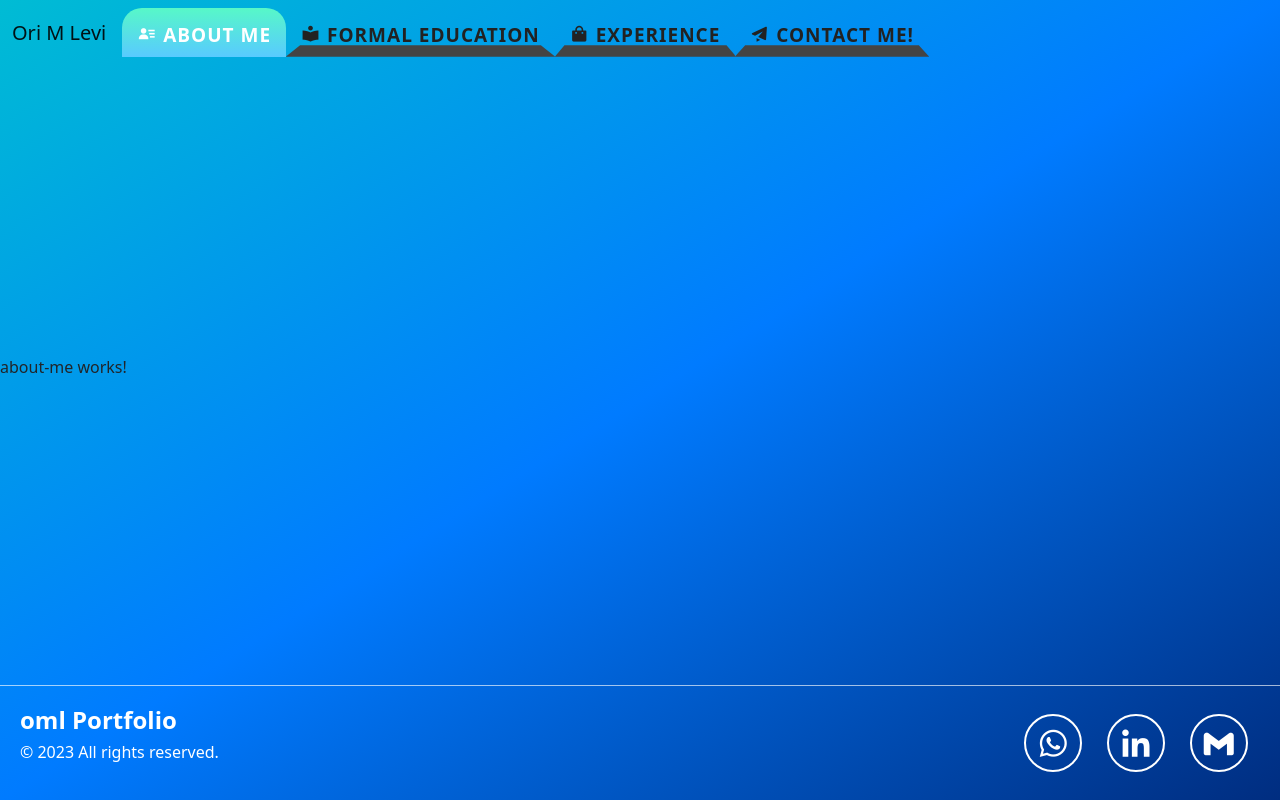
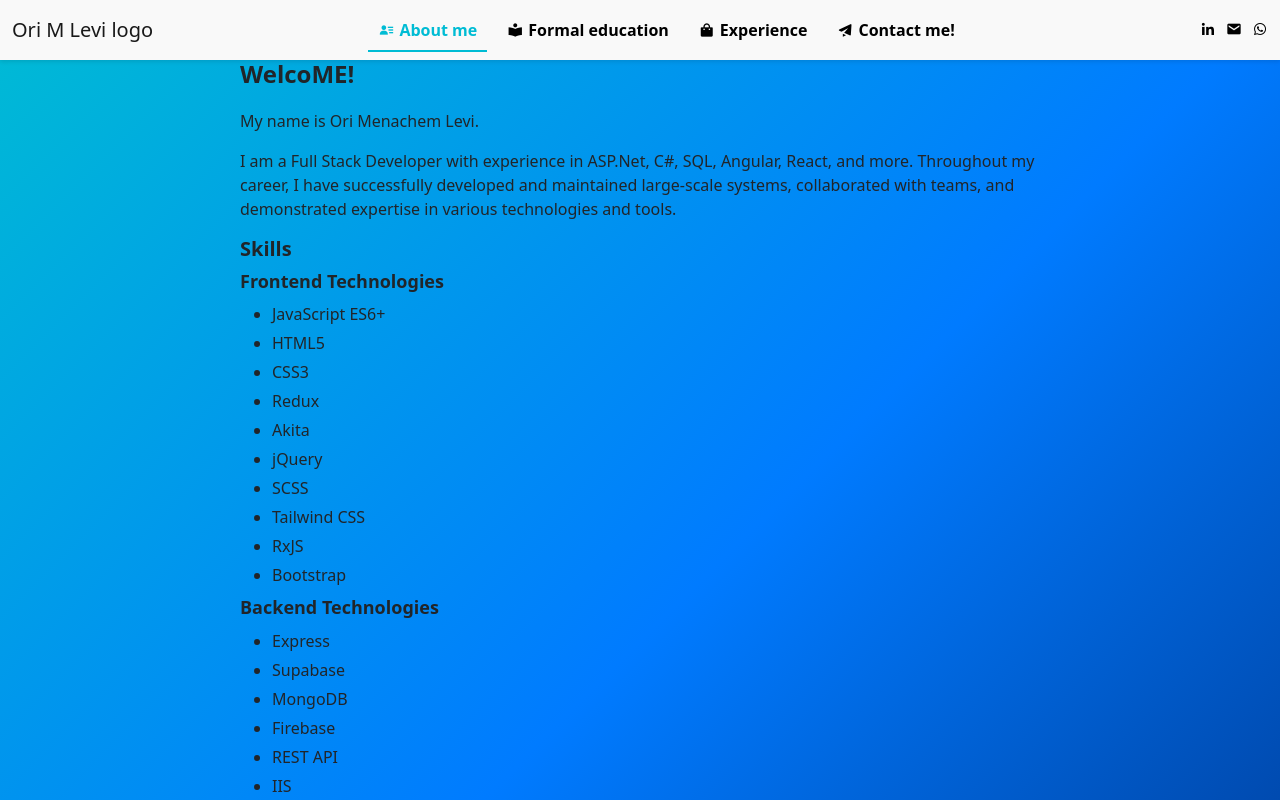
Before and after one commit to oriML/portfoliogular, an Angular app: page /about-me in a window 1280 px wide. Shown: the top 800 px of the page. Built offline with nearby package versions, Linux system fonts and the light colour scheme.

Commit message:
startup pages content for view
setup navbar styling with effects

```diff
--- a/src/app/app.component.scss
+++ b/src/app/app.component.scss
@@ -2,7 +2,7 @@
     display: flex;
     flex-direction: column;
     width: 100vw;
-    height: 100vh;
+    height: 100%;
     background: linear-gradient(to bottom right, #00bcd4, #007bff, #002d80);
 
     // background: url('./utils/bg-img.jpg');
--- a/src/app/layout/header/header.component.html
+++ b/src/app/layout/header/header.component.html
@@ -1,14 +1,24 @@
-<nav class="navbar navbar-expand-lg navbar-light bg-transparent">
+<nav class="navbar navbar-expand-lg navbar-light">
     <div class="container-fluid">
-        <a class="navbar-brand" [routerLink]="">Ori M Levi</a>
+        <a class="navbar-brand" [routerLink]="">Ori M Levi logo</a>
         <div class="collapse navbar-collapse tab" id="navbarNavAltMarkup">
             <div class="navbar-nav nav nav-tabs">
-                <a *ngFor="let link of menuLinks" class="nav-link" [routerLinkActive]="'active'"
-                    [routerLink]="link.route">
+                <a *ngFor="let link of menuLinks" [routerLinkActive]="'active'" [routerLink]="link.route">
                     <i [ngClass]="link.icon"></i>
                     {{link.label}}
                 </a>
             </div>
         </div>
+        <div class="social-icons">
+            <a href="https://www.linkedin.com/" target="_blank" rel="noopener" class="linkedin-icon">
+                <i class='bx bxl-linkedin'></i>
+            </a>
+            <a href="mailto:example@gmail.com" class="gmail-icon">
+                <i class='bx bxs-envelope'></i>
+            </a>
+            <a href="https://wa.me/phone_number" target="_blank" rel="noopener" class="whatsapp-icon">
+                <i class='bx bxl-whatsapp'></i>
+            </a>
+        </div>
     </div>
 </nav>
--- a/src/app/layout/header/header.component.scss
+++ b/src/app/layout/header/header.component.scss
@@ -1,106 +1,112 @@
-a:hover,
-a:focus {
-    text-decoration: none;
-    outline: none;
-}
+$soft-white: #f9f9f9;
+$shadow-color: rgba(0, 0, 0, 0.1);
+$link-active-color: #00bcd4;
+$link-active-border-width: 2px;
+$link-hover-transition-duration: 1.5s;
+$link-active-transition-duration: 0.5s;
+$link-inactive-transition-duration: 1.2s;
 
-.tab {
-    .nav-tabs {
-        background-color: transparent;
+.navbar {
+    background-color: $soft-white;
+    box-shadow: 0 2px 4px $shadow-color;
+
+    &-brand {
+        margin-right: auto;
+    }
+
+    &-nav {
+        justify-content: center;
+        margin: auto;
         border: none;
 
-        a {
-            color: #222;
-            background: transparent;
-            font-size: 19px;
-            font-weight: 800;
-            letter-spacing: 1px;
-            text-align: center;
-            text-transform: uppercase;
-            padding: 13px 15px 7px;
-            margin: 0 0 1px 0;
+        & a {
+            display: flex;
+            align-items: center;
+            justify-content: center;
+            margin-right: 10px;
+            color: #000;
+            font-weight: 600;
+            text-decoration: none;
+            outline: none;
+            position: relative;
+            padding: 10px;
             border: none;
-            border-radius: 0;
-            overflow: hidden;
-            position: relative;
-            z-index: 1;
-            transition: all 0.3s ease 0s;
+            background-color: transparent;
+            cursor: pointer;
+            transition: color $link-inactive-transition-duration, background-color $link-hover-transition-duration; // Added background-color transition
 
-            &:last-child {
-                a {
-                    margin-right: 0;
-                }
+            & i {
+                margin-right: 5px;
             }
 
-            &:hover,
-            &.active {
-                color: #222;
-                background: transparent;
-                border: none;
+            &:hover:before,
+            &:hover:after,
+            &.active:before,
+            &.active:after {
+                width: 100%;
+            }
+
+            &:hover:before,
+            &.active:before {
+                left: 0;
+                transform-origin: left;
+            }
+
+            &:hover:after,
+            &.active:after {
+                left: 0;
+                transform-origin: left;
+            }
+
+            &:before,
+            &:after {
+                content: '';
+                position: absolute;
+                bottom: 0;
+                left: 0;
+                width: 0;
+                height: $link-active-border-width;
+                background-color: $link-active-color;
+                transform: scaleX(0);
+                transition: transform $link-active-transition-duration;
+            }
+
+            &:before {
+                transition-delay: $link-active-transition-duration;
+            }
+
+            &:after {
+                transition-delay: 0s;
+            }
+
+            &:hover {
+                color: $link-active-color;
+                transition: color .5s, background-color .5s;
             }
 
             &.active {
-                color: #fff;
-            }
+                position: relative;
+                overflow: hidden;
+                color: $link-active-color;
+                transition: color $link-inactive-transition-duration, background-color $link-hover-transition-duration;
 
-            &:before {
-                content: "";
-                background: #444;
-                height: 100%;
-                width: 100%;
-                transform: perspective(400px) rotateX(75deg);
-                transform-origin: bottom center;
-                position: absolute;
-                top: 0;
-                left: 0;
-                z-index: -1;
-                transition: all 0.5s ease 0s;
-            }
-
-            &.active:before,
-            &:hover:before {
-                background: linear-gradient(#57f8c8, #58caff);
-                border-radius: 20px 20px 0 0;
-                transform: perspective(500px) rotateX(0);
+                &:before,
+                &:after {
+                    transform: scaleX(1);
+                }
             }
         }
     }
 
-    .tab-content {
-        color: #fff;
-        background: #333;
-        font-size: 16px;
-        letter-spacing: 1px;
-        line-height: 23px;
-        padding: 20px;
-        border-radius: 0 0 20px 20px;
-        box-shadow: 0 0 20px -5px rgba(0, 0, 0, 0.5);
+    .social-icons {
+        display: flex;
+        align-items: center;
 
-        h3 {
-            color: #fff;
-            // font-size: 24px;
-            // font-weight: 700;
-            text-transform: uppercase;
-            letter-spacing: 1px;
-            margin: 0 0 7px 0;
-        }
-    }
-
-    @media only screen and (max-width: 479px) {
-        .nav-tabs {
-            background-color: #333;
-            border-radius: 21px 21px 0 0;
-
-            a {
-                width: 100%;
-                color: #fff;
-            }
-        }
-
-        .tab-content {
-            h3 {
-                font-size: 18px;
-            }
+        & .linkedin-icon,
+        & .gmail-icon,
+        & .whatsapp-icon {
+            margin-left: 10px;
+            color: #000;
         }
     }
 }
--- a/src/app/pages/about-me/about-me.component.html
+++ b/src/app/pages/about-me/about-me.component.html
@@ -1 +1,57 @@
-<p>about-me works!</p>
+<div class="about-me-container">
+    <h2>WelcoME!</h2>
+    <p>
+        My name is Ori Menachem Levi.
+    </p>
+    <p>
+        I am a Full Stack Developer with experience in ASP.Net, C#, SQL, Angular, React, and more. Throughout my career,
+        I have successfully developed and maintained large-scale systems, collaborated with teams, and demonstrated
+        expertise in various technologies and tools.
+    </p>
+
+    <h3>Skills</h3>
+
+    <div class="skills-list">
+        <h4>Frontend Technologies</h4>
+        <ul>
+            <li>JavaScript ES6+</li>
+            <li>HTML5</li>
+            <li>CSS3</li>
+            <li>Redux</li>
+            <li>Akita</li>
+            <li>jQuery</li>
+            <li>SCSS</li>
+            <li>Tailwind CSS</li>
+            <li>RxJS</li>
+            <li>Bootstrap</li>
+        </ul>
+
+        <h4>Backend Technologies</h4>
+        <ul>
+            <li>Express</li>
+            <li>Supabase</li>
+            <li>MongoDB</li>
+            <li>Firebase</li>
+            <li>REST API</li>
+            <li>IIS</li>
+        </ul>
+
+        <h4>Databases</h4>
+        <ul>
+            <li>SQL Server</li>
+            <li>PostgreSQL</li>
+        </ul>
+
+        <h4>Tools</h4>
+        <ul>
+            <li>Postman</li>
+            <li>Git</li>
+            <li>GitLab</li>
+            <li>Bitbucket</li>
+            <li>Figma</li>
+            <li>ClickUp</li>
+            <li>Jira</li>
+            <li>Chrome DevTools</li>
+        </ul>
+    </div>
+</div>
--- a/src/app/pages/about-me/about-me.component.scss
+++ b/src/app/pages/about-me/about-me.component.scss
@@ -0,0 +1,33 @@
+.about-me-container {
+    max-width: 800px;
+    margin: 0 auto;
+
+    h2 {
+        font-size: 24px;
+        font-weight: bold;
+        margin-bottom: 20px;
+    }
+
+    h3 {
+        font-size: 20px;
+        font-weight: bold;
+        margin-bottom: 10px;
+    }
+
+    .skills-list {
+        h4 {
+            font-size: 18px;
+            font-weight: bold;
+            margin-bottom: 10px;
+        }
+
+        ul {
+            margin-bottom: 10px;
+        }
+
+        li {
+            font-size: 16px;
+            margin-bottom: 5px;
+        }
+    }
+}
--- a/src/app/pages/experience/experience.component.html
+++ b/src/app/pages/experience/experience.component.html
@@ -1 +1,22 @@
-<p>experience works!</p>
+<h3>Experience</h3>
+
+<div class="experience-item">
+    <h4>Full Stack Developer at Emalogic software</h4>
+    <p>
+        As a Full Stack Developer at Emalogic software, I have been involved in developing and maintaining
+        large-scale systems with 2000+ customers. I successfully reduced API load time by 50% and expanded and
+        enhanced API services. My responsibilities also included implementing backend N-tier architecture and design
+        patterns, collaborating with teams using Git, Figma, and Jira, and designing SQL tables based on
+        requirements.
+    </p>
+</div>
+
+<div class="experience-item">
+    <h4>Full Stack Developer (Freelance)</h4>
+    <p>
+        During my freelance work as a Full Stack Developer, I specialized in React, GraphQL, and Node.js. I
+        developed complex UI logic features, managed the entire development process from design to production, and
+        efficiently resolved bugs and issues. I also assessed the technical feasibility of UX and UI designs and
+        continuously maintained and improved existing features.
+    </p>
+</div>
--- a/src/app/pages/experience/experience.component.scss
+++ b/src/app/pages/experience/experience.component.scss
@@ -0,0 +1,14 @@
+.experience-item {
+    margin-bottom: 20px;
+
+    h4 {
+        font-size: 18px;
+        font-weight: bold;
+        margin-bottom: 10px;
+    }
+
+    p {
+        font-size: 16px;
+        margin-bottom: 10px;
+    }
+}
```
